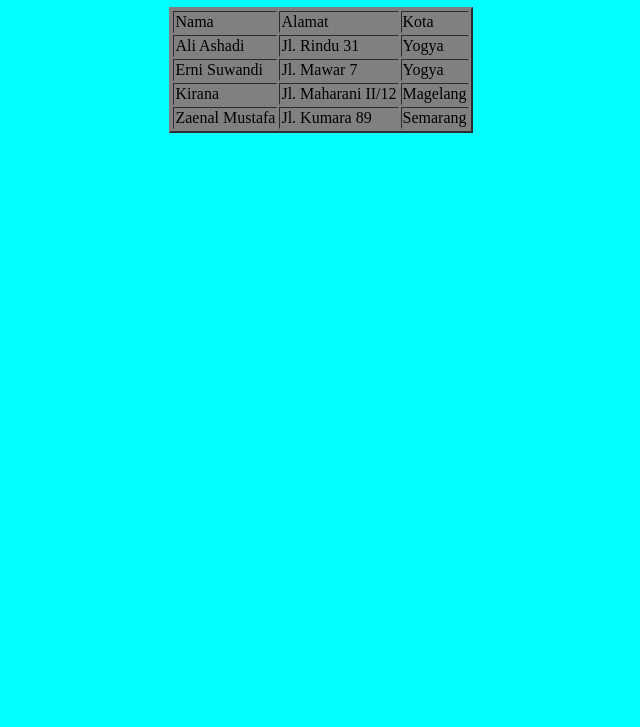
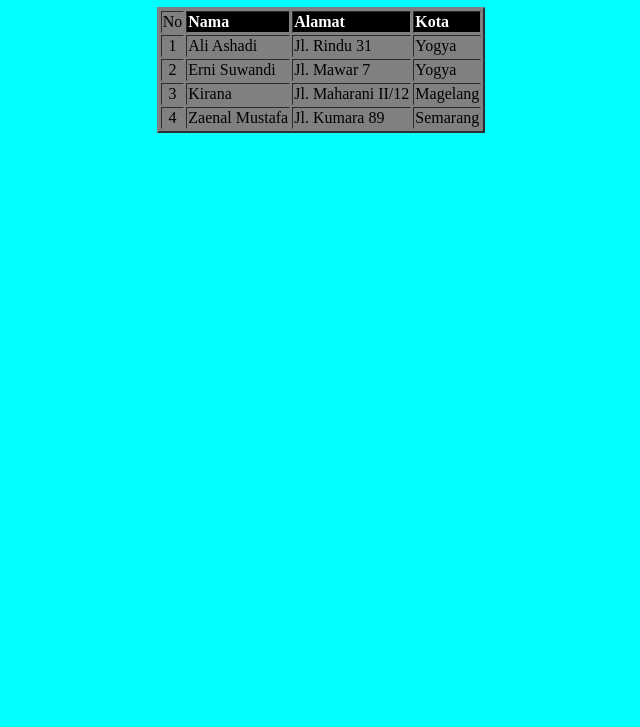
Before and after one commit to Grenata-Comerade/fundamental-of-model, a plain HTML site: page index.html in a window 1280 px wide. Shown: the part 73-800 px from the top of the page, without its empty margins (319-959 px from the left). Drawn offline with Linux system fonts and the light colour scheme.

Commit message:
add numbering of table

```diff
--- a/index.html
+++ b/index.html
@@ -12,28 +12,33 @@
   <body bgcolor="#00ffff">
     <!-- Head Content -->
     <center><h1>Tabel Alamat</h1></center>
-    <center><table border="2" bgcolor="gray">
+     <center><table border="2" bgcolor="gray">
       <tr bgcolor="gray">
-        <font></font><td>Nama</td>
-        <td>Alamat</td>
-        <td>Kota</td>
+        <td><center>No</center></td>
+        <td bgcolor="black"><font color="white"><b>Nama</b></font></td>
+        <td bgcolor="black"><font color="white"><b>Alamat</b></font></td>
+        <td bgcolor="black"><font color="white"><b>Kota</b></font></td>
       </tr>
       <tr>
+        <td><center>1</center></td>
         <td>Ali Ashadi</td>
         <td>Jl. Rindu 31</td>
         <td>Yogya</td>
       </tr>
       <tr>
+        <td><center>2</center></td>
         <td>Erni Suwandi</td>
         <td>Jl. Mawar 7</td>
         <td>Yogya</td>
       </tr>
       <tr>
+        <td><center>3</center></td>
         <td>Kirana </td>
         <td>Jl. Maharani II/12</td>
         <td>Magelang</td>
       </tr>
       <tr>
+        <td><center>4</center></td>
         <td>Zaenal Mustafa</td>
         <td>Jl. Kumara 89</td>
         <td>Semarang</td>
```
